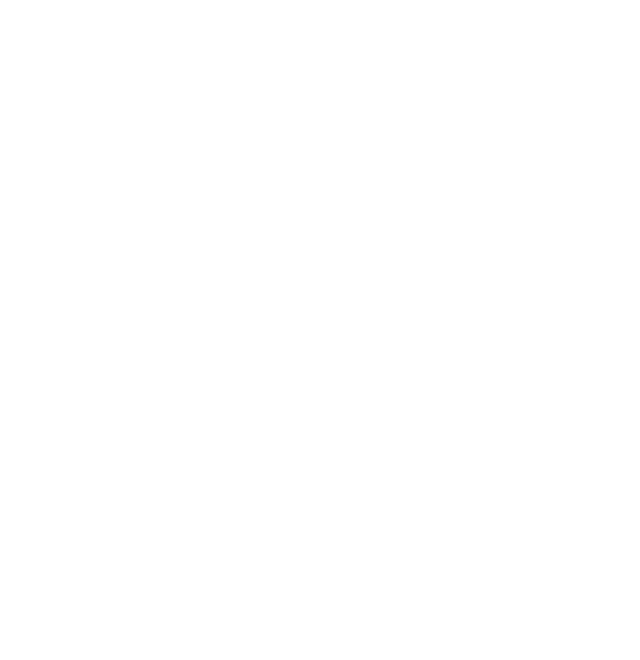
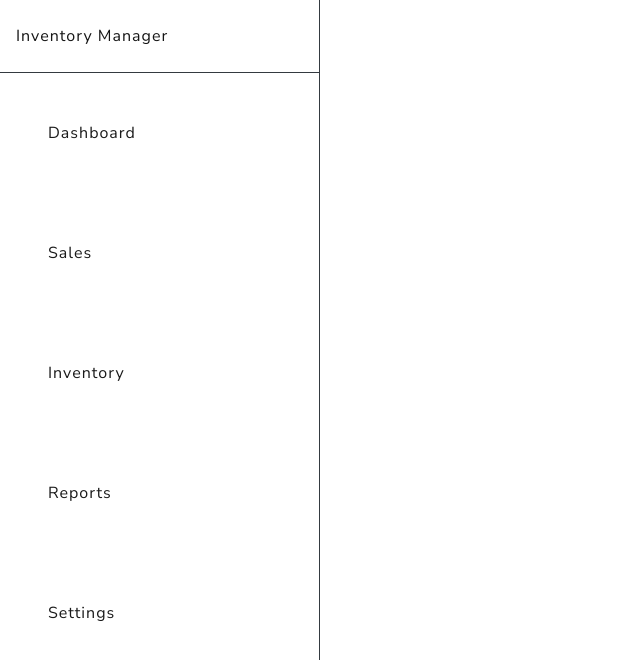
Before and after one commit to kingokeke/inventory-manager, a Vue app: page /admin in a window 1280 px wide. Shown: the top 660 px of the page, without its empty margins (0-640 px from the left). Built offline with nearby package versions, Linux system fonts and the light colour scheme.

Commit message:
Added sidebar

```diff
--- a/src/layout/AdminPanel.vue
+++ b/src/layout/AdminPanel.vue
@@ -1,3 +1,37 @@
+<script setup lang="ts">
+  import { ref } from "vue";
+  import SidebarLink from "@/components/SidebarLink.vue";
+  import navLinks from "@/data/navLinks";
+  import router from "@/router";
+
+  const currentRoute = ref(router.currentRoute.value.path);
+  const setCurrentRoute = (route: string) => (currentRoute.value = route);
+</script>
+
 <template>
-  <router-view />
+  <div class="col-md-4 col-xl-3 col-xxl-2 border-end border-dark g-0 bg-gray">
+    <div class="border-bottom border-dark">
+      <router-link
+        to="/dashboard"
+        class="nav-link py-4"
+        @click="setCurrentRoute('/dashboard')"
+      >
+        <span class="site-header">Inventory Manager</span>
+      </router-link>
+    </div>
+    <div class="nav nav-pills flex-column mb-auto">
+      <SidebarLink
+        v-for="link in navLinks"
+        :title="link.title"
+        :url="link.url"
+        :class="{ active: link.url === currentRoute }"
+        @click="setCurrentRoute(link.url)"
+      />
+    </div>
+  </div>
+  <div class="col-md-8 col-xl-9 col-xxl-10 p-5">
+    <div class="m-5 p-5">
+      <router-view />
+    </div>
+  </div>
 </template>
```
